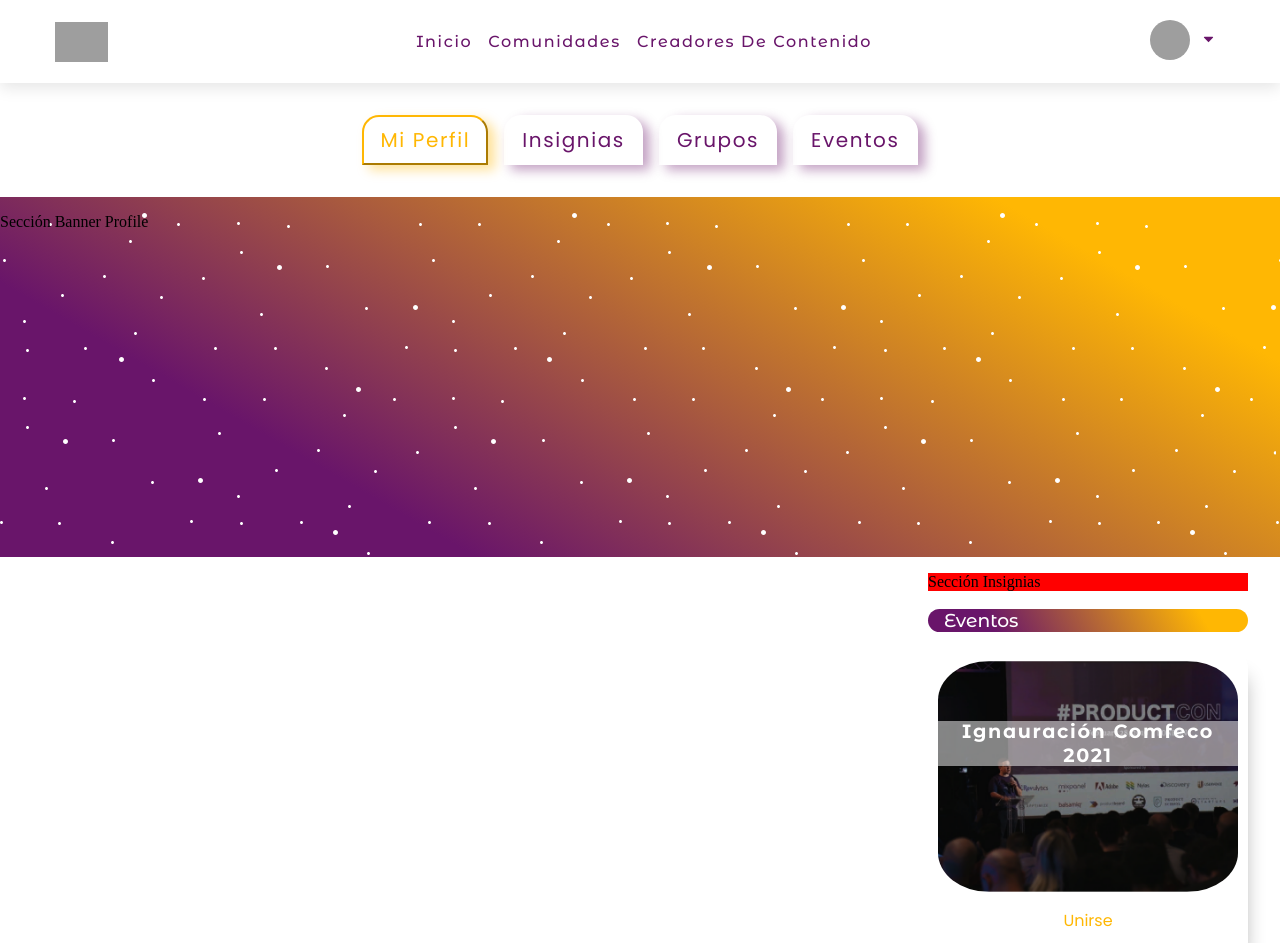
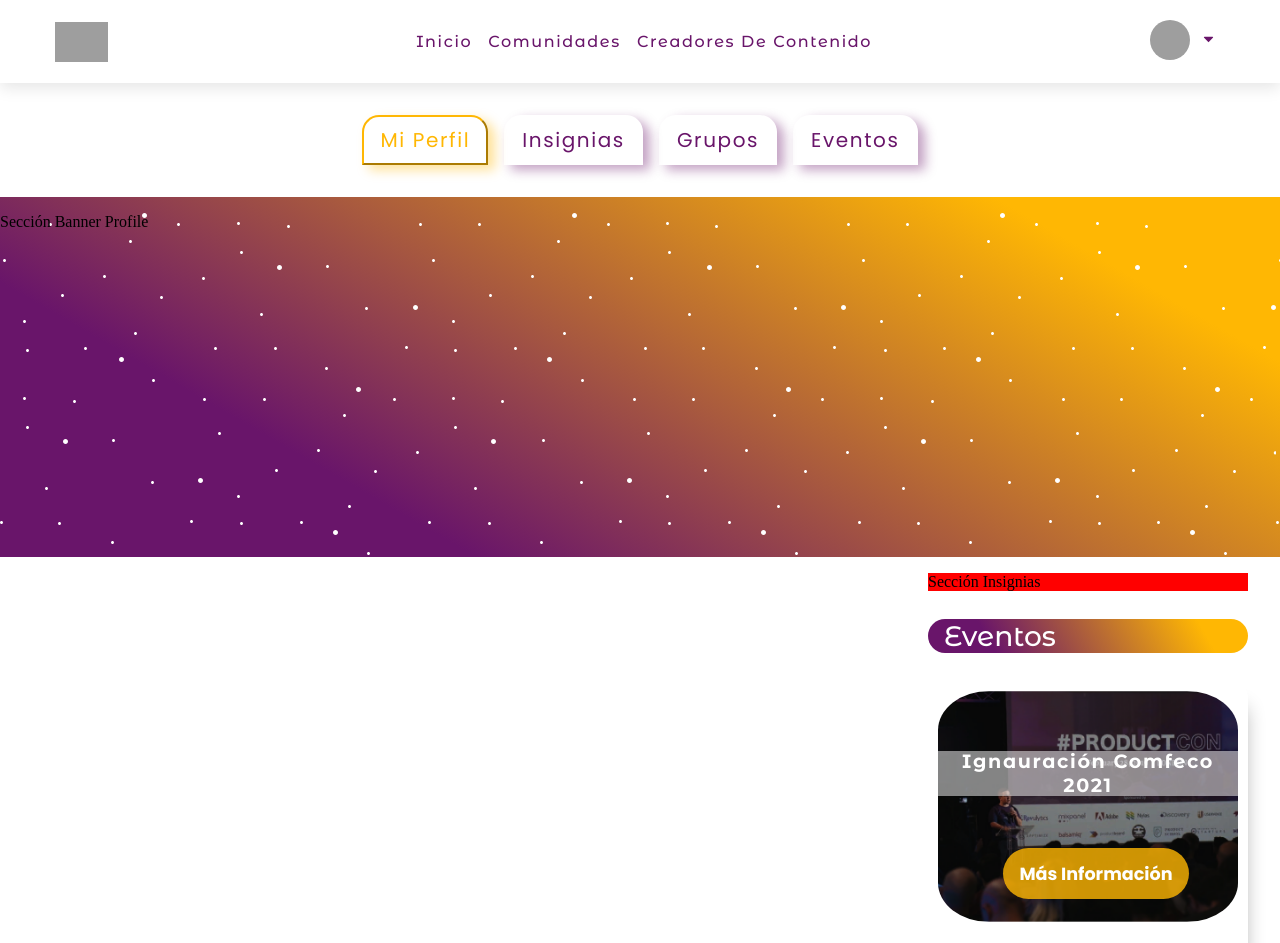
Before and after one commit to Comunidad-de-Programadores/team-react-16-comfeco, a React (Create React App) app: page /mi-perfil in a window 1280 px wide. Shown: the top 943 px of the page. Built offline with nearby package versions, Linux system fonts and the light colour scheme; grey boxes are pictures that could not be loaded; a web font is replaced by a local one; what reactfire would draw is missing.

Commit message:
event module finished. Close #39

```diff
--- a/src/components/ListEvents/ListEvents.jsx
+++ b/src/components/ListEvents/ListEvents.jsx
@@ -18,7 +18,7 @@ const ListEvents = () => {
             <img src={image} alt={name} />
             <p>
               <a href={url} target="blank">
-                Unirse
+                Más Información
               </a>
             </p>
           </article>
--- a/src/components/ListEvents/ListEvents.scss
+++ b/src/components/ListEvents/ListEvents.scss
@@ -8,6 +8,7 @@
     padding-left: 1rem;
     color: white;
     font-family: $title-font;
+    font-size: 1.5rem;
 
     h3 {
         font-weight: 500;
@@ -34,7 +35,6 @@
     }
 
     h4 {
-
         text-align: center;
         display: flex;
         align-items: center;
@@ -56,8 +56,26 @@
         font-family: $text-font;
 
         a {
+            text-align: center;
+            display: flex;
+            align-items: center;
+            justify-content: center;
+            position: relative;
+            width: 100%;
+            font-weight: 700;
+            margin-top: -90px;
+            padding: 0.5rem;
+            border-radius: 1.7rem;
+            height: 2.2rem;
+            font-size: 1.1rem;
+            background-color: rgba(255, 183, 3, 0.8);
             text-decoration: none;
-            color: $yellow-color
+            color: white;
+            transition: all 0.3s ease-in-out;
+        }
+
+        a:hover {
+            background-color: rgba(255, 183, 3, 1);
         }
     }
 
```
